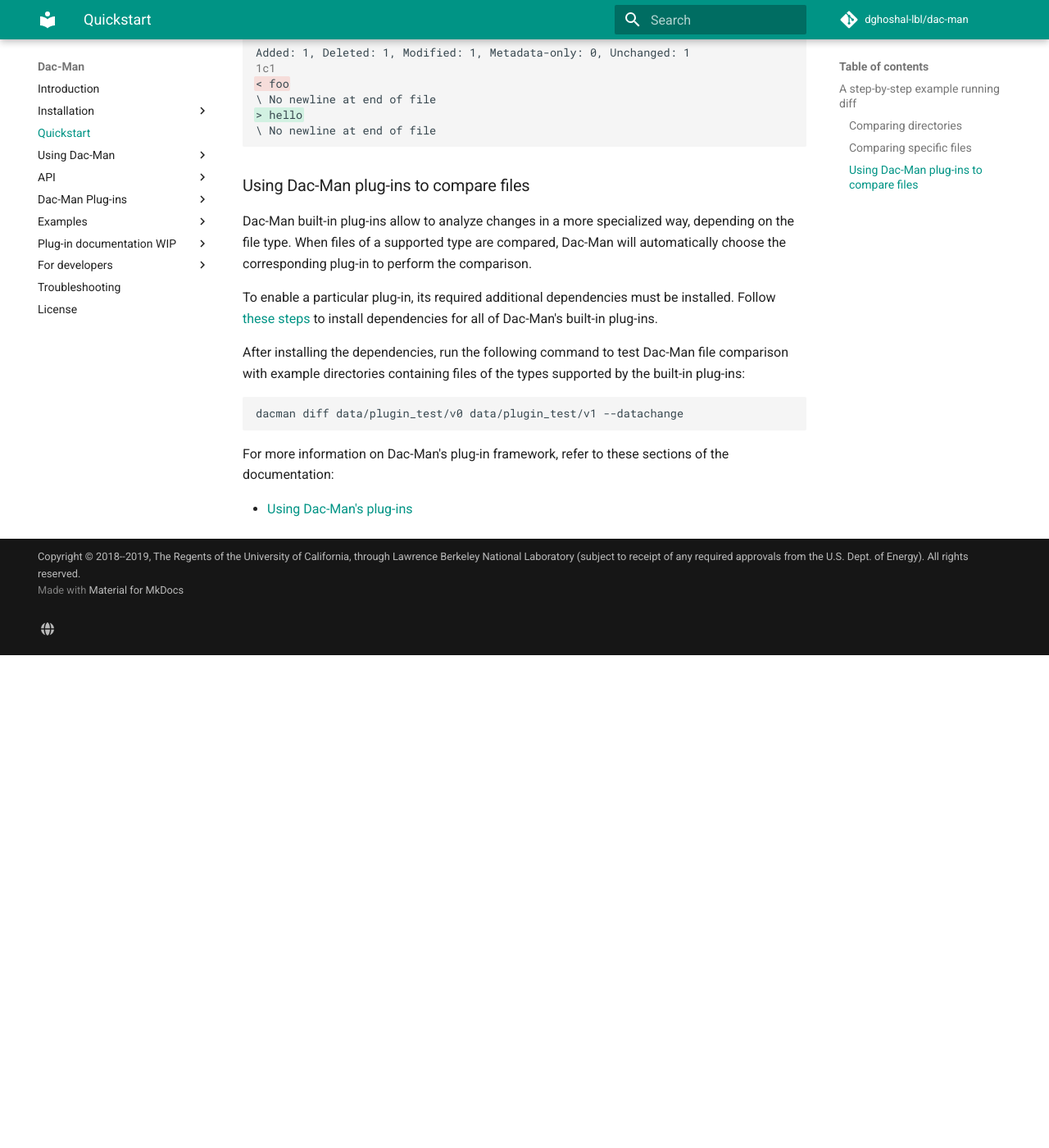
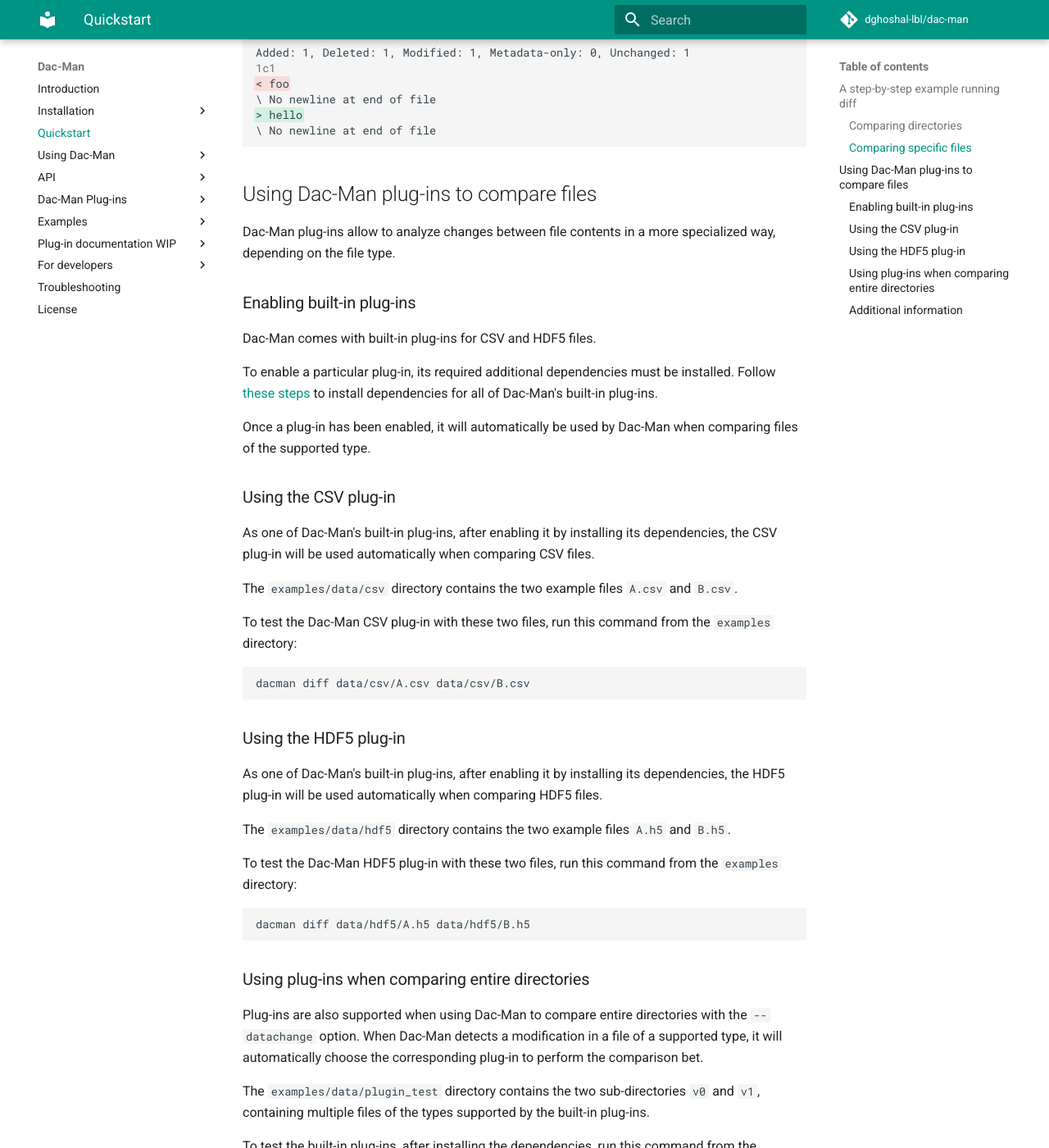
Before and after one commit to deduce-dev/dac-man, an MkDocs documentation site: the page built from docs/quickstart.md, in a window 1280 px wide and 1400 px high, scrolled down 1182 px. Shown: the whole window at 82% size. Built offline with MkDocs 1.6.1 and Material for MkDocs 9.7.7, drawn with Linux system fonts in a browser that asks for light colours; comment, search, counter and statistics services are not loaded; before the commit the page ends 1981 px from its top, so only the background shows below that; some of the changed text lies outside the part shown.

Commit message:
Restructure and expand plug-ins section in Quickstart

````diff
--- a/docs/quickstart.md
+++ b/docs/quickstart.md
@@ -53,22 +53,67 @@
 \ No newline at end of file
 ```
 
-### Using Dac-Man plug-ins to compare files
+## Using Dac-Man plug-ins to compare files
 
-Dac-Man built-in plug-ins allow to analyze changes in a more specialized way, depending on the file type.
-When files of a supported type are compared,
-Dac-Man will automatically choose the corresponding plug-in to perform the comparison.
+Dac-Man plug-ins allow to analyze changes between file contents in a more specialized way,
+depending on the file type.
+
+### Enabling built-in plug-ins
+
+Dac-Man comes with built-in plug-ins for CSV and HDF5 files.
 
 To enable a particular plug-in, its required additional dependencies must be installed.
 Follow [these steps](../install/dependencies/) to install dependencies for all of Dac-Man's built-in plug-ins.
 
-After installing the dependencies, run the following command to test Dac-Man file comparison
-with example directories containing files of the types supported by the built-in plug-ins:
+Once a plug-in has been enabled,
+it will automatically be used by Dac-Man when comparing files of the supported type.
+
+### Using the CSV plug-in
+
+As one of Dac-Man's built-in plug-ins, after enabling it by installing its dependencies,
+the CSV plug-in will be used automatically when comparing CSV files.
+
+The `examples/data/csv` directory contains the two example files `A.csv` and `B.csv`.
+
+To test the Dac-Man CSV plug-in with these two files,
+run this command from the `examples` directory:
+
+```sh
+dacman diff data/csv/A.csv data/csv/B.csv
+```
+
+### Using the HDF5 plug-in
+
+As one of Dac-Man's built-in plug-ins, after enabling it by installing its dependencies,
+the HDF5 plug-in will be used automatically when comparing HDF5 files.
+
+The `examples/data/hdf5` directory contains the two example files `A.h5` and `B.h5`.
+
+To test the Dac-Man HDF5 plug-in with these two files,
+run this command from the `examples` directory:
+
+```sh
+dacman diff data/hdf5/A.h5 data/hdf5/B.h5
+```
+
+### Using plug-ins when comparing entire directories
+
+Plug-ins are also supported when using Dac-Man to compare entire directories with the `--datachange` option.
+When Dac-Man detects a modification in a file of a supported type,
+it will automatically choose the corresponding plug-in to perform the comparison bet.
+
+The `examples/data/plugin_test` directory contains the two sub-directories `v0` and `v1`,
+containing multiple files of the types supported by the built-in plug-ins.
+
+To test the built-in plug-ins, after installing the dependencies,
+run this command from the `examples` directory:
 
 ```sh
 dacman diff data/plugin_test/v0 data/plugin_test/v1 --datachange
 ```
 
+### Additional information
+
 For more information on Dac-Man's plug-in framework, refer to these sections of the documentation:
 
 - [Using Dac-Man's plug-ins](../use/plugins/)
````
